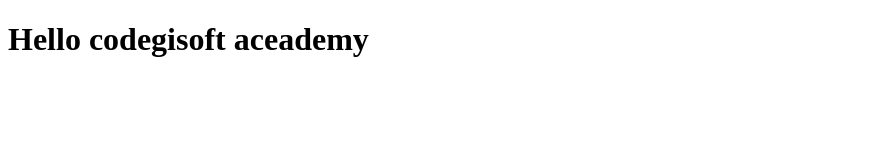
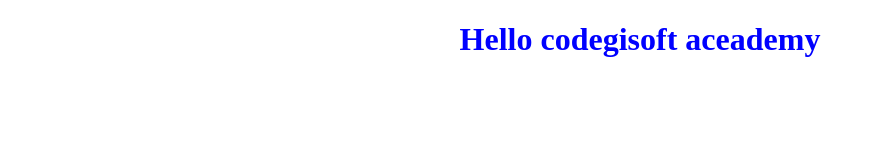
Before and after one commit to justasakon/Hello-CodegiSoft-Acaedemy, a website: page index.html in a window 1280 px wide. Shown: the whole page, without its empty margins (0-875 px from the left). Drawn offline with Linux system fonts and the light colour scheme.

Commit message:
origin linters

```diff
--- a/index.html
+++ b/index.html
@@ -4,13 +4,9 @@
     <meta charset="UTF-8">
     <meta name="viewport" content="width=device-width, initial-scale=1.0">
     <title>Document</title>
+    <link rel='stylesheet' href="style.css"/>
 </head>
 <body>
-    <h1>Hello codegisoft aceademy</h1>
-    <style>
-        {
-          color:blue
-        }
-    </style>
+    <h1 class="text">Hello codegisoft aceademy</h1>
 </body>
 </html>
--- a/style.css
+++ b/style.css
@@ -0,0 +1,4 @@
+.text{
+    text-align: center;
+    color:blue
+}
```
